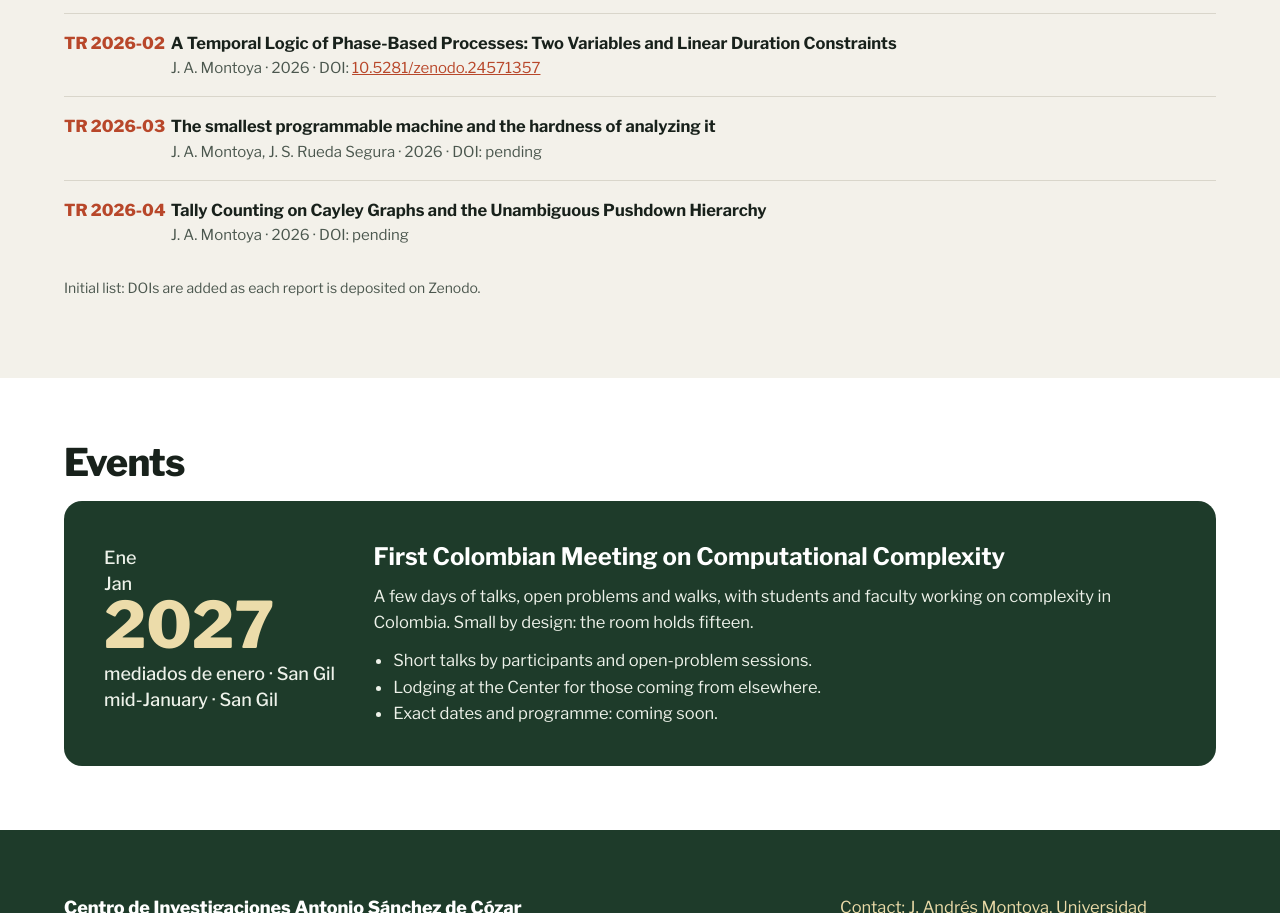
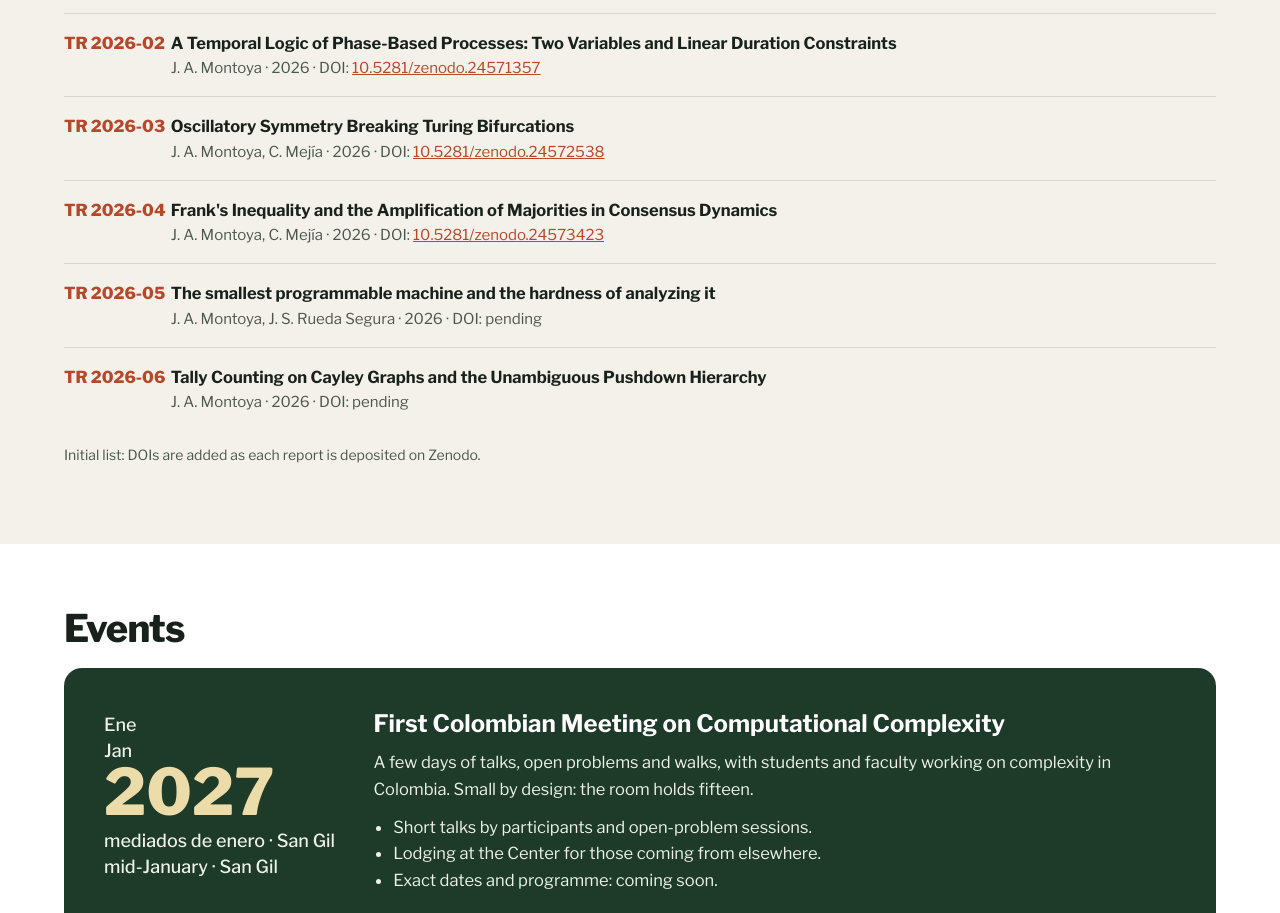
Before and after one commit to Sanchezdecozar/sanchezdecozar.github.io, a plain HTML site: page index.html in a window 1280 px wide. Shown: the part 2840-3753 px from the top of the page. Drawn offline with nearby package versions, Linux system fonts and the light colour scheme.

Commit message:
Add files via upload

```diff
--- a/index.html
+++ b/index.html
@@ -224,8 +224,10 @@ footer p{margin:0 0 8px}
       <ul class="pubs">
         <li><span class="id">TR 2026-01</span><div><div class="t">The Variety DA Revisited</div><div class="m">J. A. Montoya · 2026 · DOI: <a href="https://doi.org/10.5281/zenodo.24570729">10.5281/zenodo.24570729</a></div></div></li>
         <li><span class="id">TR 2026-02</span><div><div class="t">A Temporal Logic of Phase-Based Processes: Two Variables and Linear Duration Constraints</div><div class="m">J. A. Montoya · 2026 · DOI: <a href="https://doi.org/10.5281/zenodo.24571357">10.5281/zenodo.24571357</a></div></div></li>
-        <li><span class="id">TR 2026-03</span><div><div class="t">The smallest programmable machine and the hardness of analyzing it</div><div class="m">J. A. Montoya, J. S. Rueda Segura · 2026 · DOI: <span lang="es">pendiente</span><span lang="en">pending</span></div></div></li>
-        <li><span class="id">TR 2026-04</span><div><div class="t">Tally Counting on Cayley Graphs and the Unambiguous Pushdown Hierarchy</div><div class="m">J. A. Montoya · 2026 · DOI: <span lang="es">pendiente</span><span lang="en">pending</span></div></div></li>
+        <li><span class="id">TR 2026-03</span><div><div class="t">Oscillatory Symmetry Breaking Turing Bifurcations</div><div class="m">J. A. Montoya, C. Mejía · 2026 · DOI: <a href="https://doi.org/10.5281/zenodo.24572538">10.5281/zenodo.24572538</a></div></div></li>
+        <li><span class="id">TR 2026-04</span><div><div class="t">Frank's Inequality and the Amplification of Majorities in Consensus Dynamics</div><div class="m">J. A. Montoya, C. Mejía · 2026 · DOI: <a href="https://doi.org/10.5281/zenodo.24573423">10.5281/zenodo.24573423</a></div></div></li>
+        <li><span class="id">TR 2026-05</span><div><div class="t">The smallest programmable machine and the hardness of analyzing it</div><div class="m">J. A. Montoya, J. S. Rueda Segura · 2026 · DOI: <span lang="es">pendiente</span><span lang="en">pending</span></div></div></li>
+        <li><span class="id">TR 2026-06</span><div><div class="t">Tally Counting on Cayley Graphs and the Unambiguous Pushdown Hierarchy</div><div class="m">J. A. Montoya · 2026 · DOI: <span lang="es">pendiente</span><span lang="en">pending</span></div></div></li>
       </ul>
       <p class="note" lang="es">Lista inicial: los DOI se añaden al depositar cada informe en Zenodo.</p>
       <p class="note" lang="en">Initial list: DOIs are added as each report is deposited on Zenodo.</p>
```
